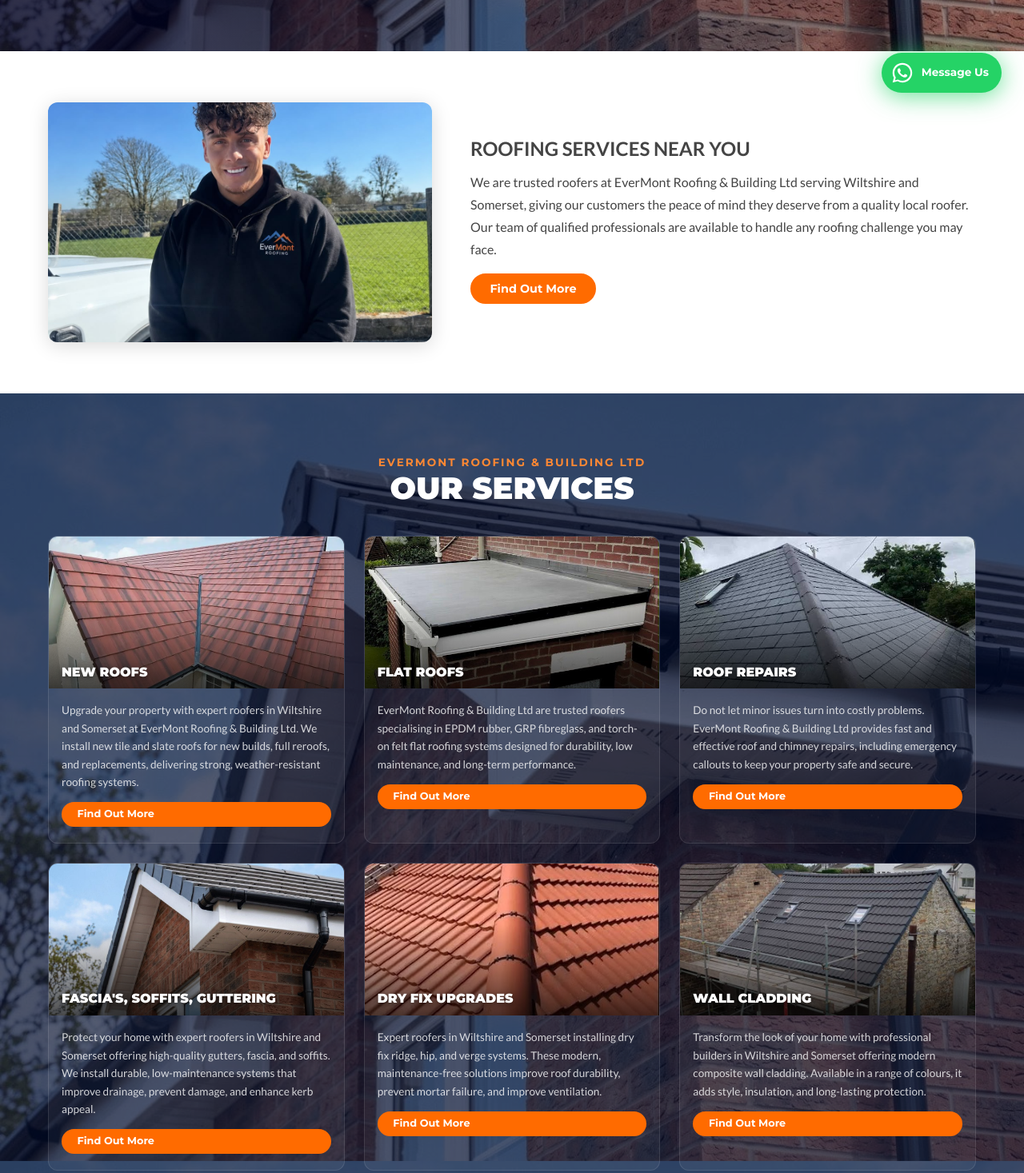
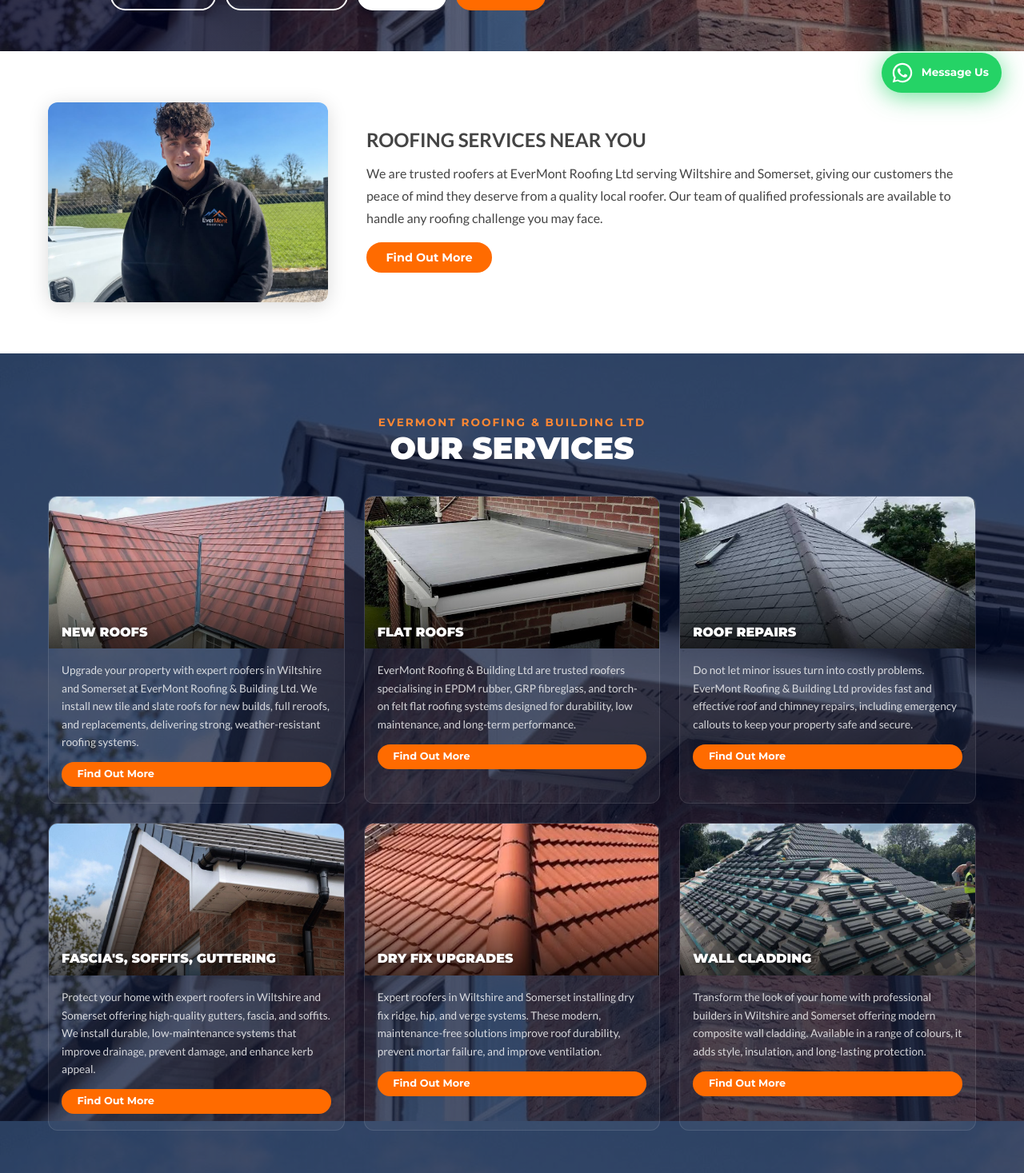
Before and after one commit to tahir1122-dev/EvenMount-Rofing, a React (Vite) app: page / in a window 1280 px wide. Shown: the part 656-2123 px from the top of the page at 80% size. Built offline with nearby package versions, Linux system fonts and the light colour scheme.

Commit message:
feat: add WallCladding and HomePage components with corresponding application styles

```diff
--- a/src/App.css
+++ b/src/App.css
@@ -348,7 +348,7 @@
 .hero__desc {
   color: rgba(255,255,255,0.85);
   font-size: 1rem;
-  max-width: 480px;
+  max-width: 350px;
   margin-bottom: 1.75rem;
   line-height: 1.6;
 }
@@ -429,12 +429,12 @@
 .near-you__image {
   flex: 1;
   min-width: 260px;
-  max-width: 480px;
+  max-width: 350px;
   border-radius: 12px;
   overflow: hidden;
   box-shadow: var(--shadow);
 }
-.near-you__image img { width: 100%; height: 300px; object-fit: cover; }
+.near-you__image img { width: 100%; height: 250px; object-fit: cover; }
 
 .near-you__content {
   flex: 1;
--- a/src/pages/HomePage.jsx
+++ b/src/pages/HomePage.jsx
@@ -34,7 +34,7 @@
   {
     title: 'WALL CLADDING',
     desc: 'Transform the look of your home with professional builders in Wiltshire and Somerset offering modern composite wall cladding. Available in a range of colours, it adds style, insulation, and long-lasting protection.',
-    img: '/wallcladding.jpg',
+    img: '/service.jpg',
     link: '/wall-cladding',
   },
 ]
@@ -131,7 +131,7 @@
           <div className="near-you__content">
             <h2 className="section-title">ROOFING SERVICES NEAR YOU</h2>
             <p>
-              We are trusted roofers at EverMont Roofing &amp; Building Ltd serving Wiltshire and Somerset,
+              We are trusted roofers at EverMont Roofing Ltd serving Wiltshire and Somerset,
               giving our customers the peace of mind they deserve from a quality local
               roofer. Our team of qualified professionals are available to handle any
               roofing challenge you may face.
--- a/src/pages/WallCladding.jsx
+++ b/src/pages/WallCladding.jsx
@@ -85,7 +85,7 @@
       <section className="wc-composite">
         <div className="container wc-split wc-split--img-left">
           <div className="wc-split__image">
-            <img src="/wall-page-1.webp" alt="Composite Wall Cladding Wiltshire and Somerset" />
+            <img src="/service.jpg" alt="Composite Wall Cladding Wiltshire and Somerset" />
           </div>
           <div className="wc-split__content">
             <p className="section-eyebrow">EverMont ROOFING &amp; BUILDING LTD</p>
@@ -198,7 +198,7 @@
           </div>
           <div className="wc-why__video">
             <div className="wc-video-thumb">
-              <img src="/wall-page-1.webp" alt="EverMont Roofing Team at Work" />
+              <img src="/service.jpg" alt="EverMont Roofing Team at Work" />
               <div className="wc-video-thumb__play">
                 <span>â–¶</span>
               </div>
@@ -213,7 +213,7 @@
           <p className="section-eyebrow" style={{ textAlign: 'center' }}>OUR WORK</p>
           <h2 className="section-heading">WALL CLADDING PROJECTS</h2>
           <div className="wc-gallery-grid">
-            {['/wall-page-1.webp', '/wall-images-2.webp', '/wall-page-1.webp', '/wall-images-2.webp'].map((src, i) => (
+            {['/service.jpg', '/wall-images-2.webp', '/service.jpg', '/wall-images-2.webp'].map((src, i) => (
               <div className="wc-gallery-item" key={i}>
                 <img src={src} alt={`Wall Cladding Project ${i + 1}`} />
                 <div className="wc-gallery-item__overlay">
```
